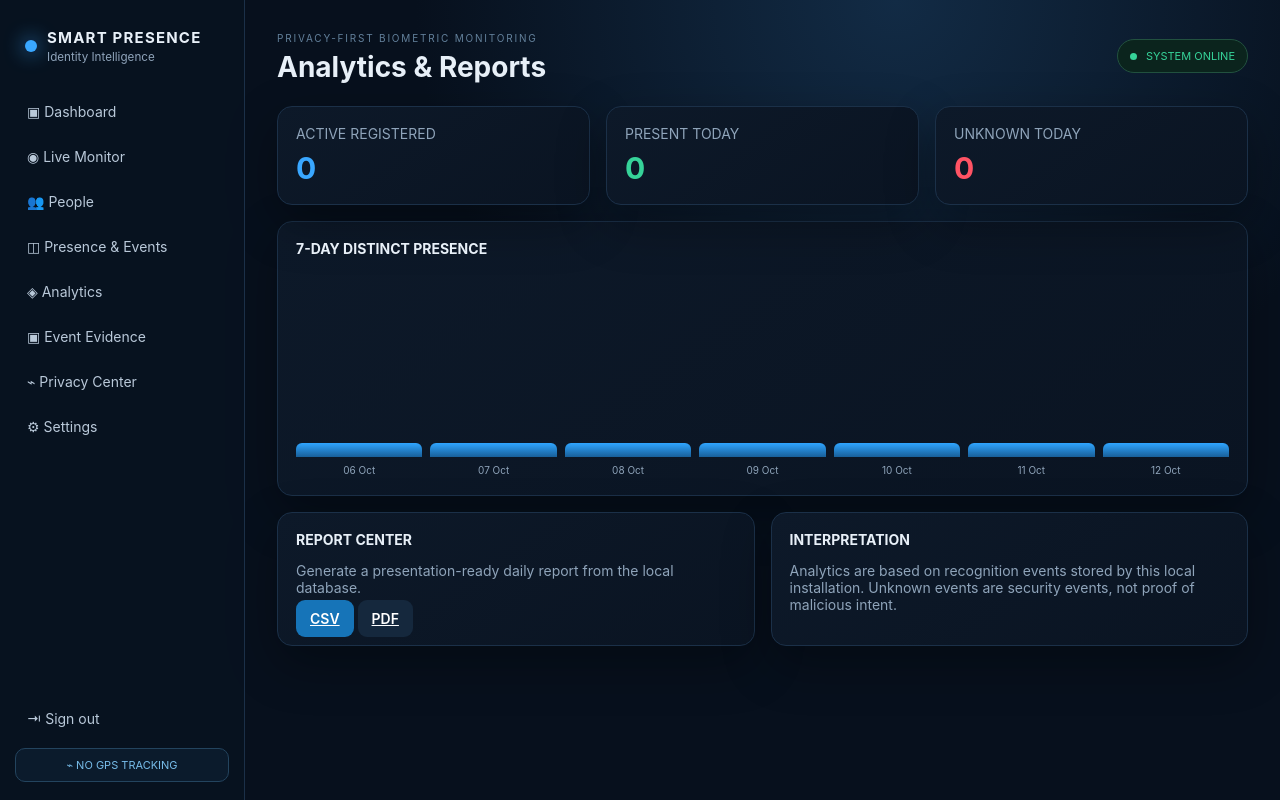
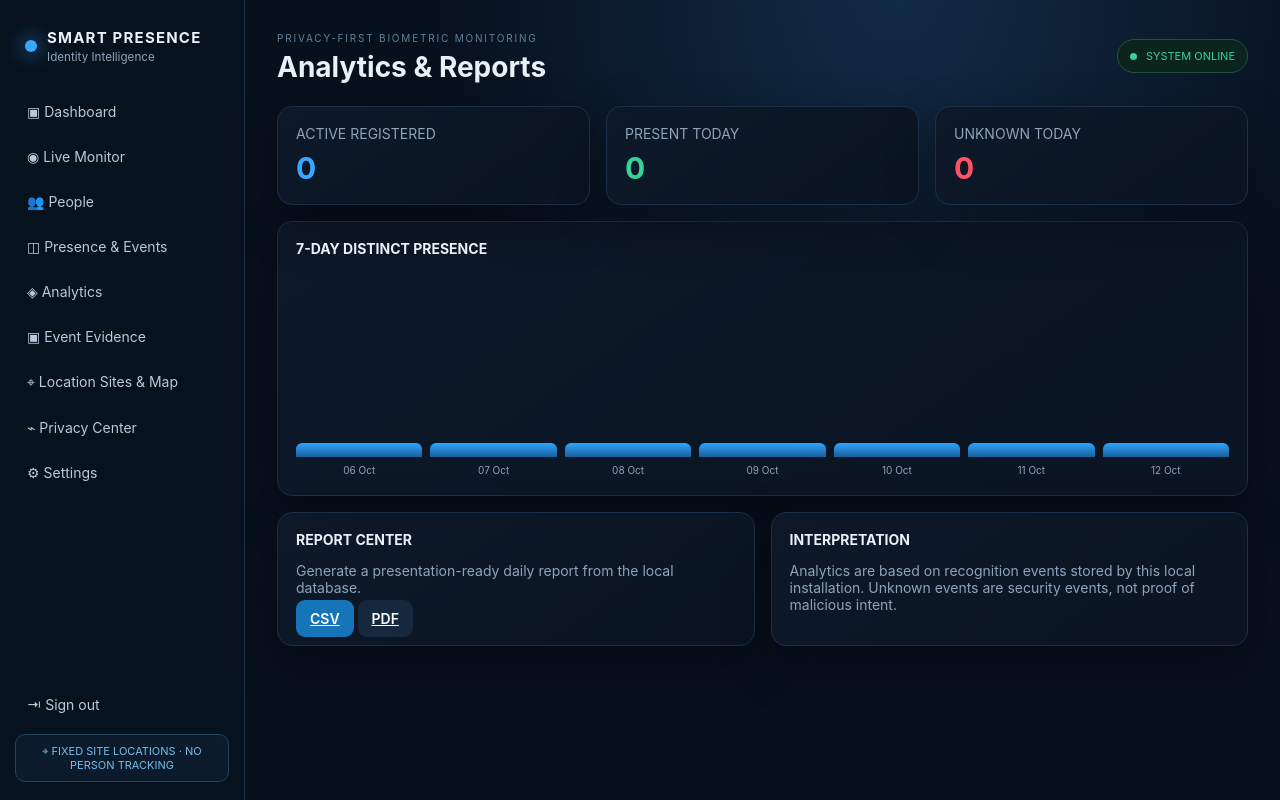
Before and after one commit to Basav-7-raj/smart-presence-final-one, a Django app: page /analytics/ in a window 1280 px wide. Run offline with Django 4.2, Linux system fonts and the light colour scheme; the visitor is signed in with stand-in values (Sample User, id 1); data that the repository does not hold is empty.

Commit message:
Add navigation for location-aware site map

```diff
--- a/tracker/templates/tracker/base.html
+++ b/tracker/templates/tracker/base.html
@@ -18,6 +18,7 @@
 <a href="/events-page/" class="nav">◫ Presence & Events</a>
 <a href="/analytics/" class="nav">◈ Analytics</a>
 <a href="/evidence/" class="nav">▣ Event Evidence</a>
+<a href="/locations/" class="nav">⌖ Location Sites & Map</a>
 <a href="/privacy/" class="nav">⌁ Privacy Center</a>
 <a href="/settings/" class="nav">⚙ Settings</a>
 {% endif %}
@@ -28,7 +29,7 @@
 {% else %}
 <a class="nav" href="/admin-login/?next=/admin-panel/">⚿ Admin login</a>
 {% endif %}
-<div class="privacy-pill">⌁ NO GPS TRACKING</div>
+<div class="privacy-pill">⌖ FIXED SITE LOCATIONS · NO PERSON TRACKING</div>
 </div>
 </aside>
 <main class="main">
```
